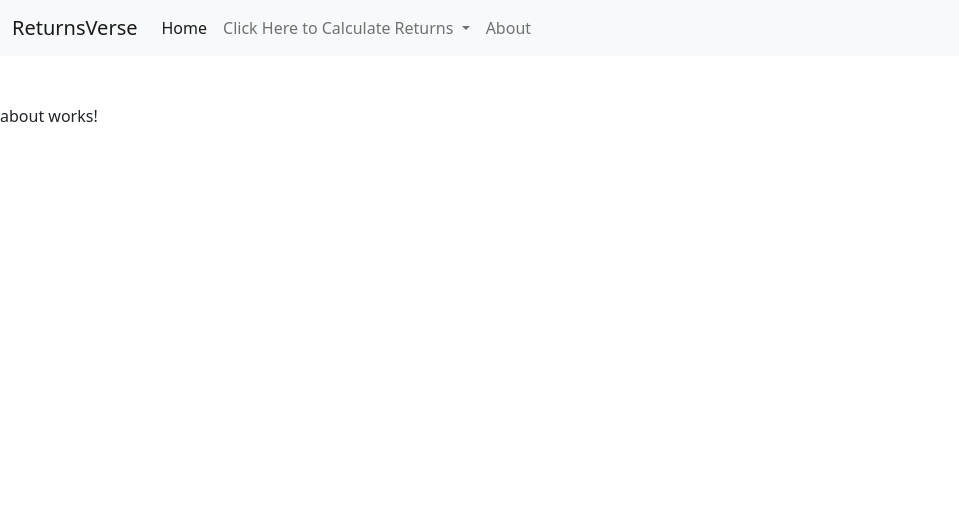
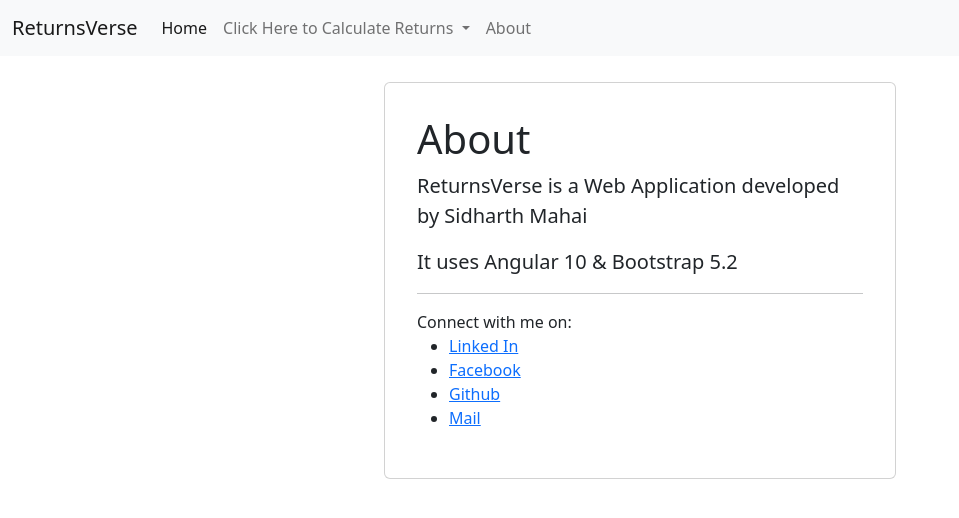
Before and after one commit to SidharthMahai/ReturnsVerse, an Angular app: page /about in a window 1280 px wide. Shown: the top 518 px of the page, without its empty margins (0-959 px from the left). Built offline with nearby package versions, Linux system fonts and the light colour scheme.

Commit message:
update about page

```diff
--- a/src/app/about/about.component.html
+++ b/src/app/about/about.component.html
@@ -1,3 +1,34 @@
-<p>
-  <br><br>about works!
-</p>
+<div class="card">
+  <div class="card-body">
+    <div class="cover-container h-100 p-3 mx-auto flex-column">
+      <div class="jumbotron">
+        <main role="main" class="inner cover">
+          <h1 class="cover-heading">About</h1>
+          <p class="lead">
+            ReturnsVerse is a Web Application developed by
+            <b>Sidharth Mahai</b>
+          </p>
+          <p class="lead">
+            It uses Angular 10 & Bootstrap 5.2
+          </p>
+          <hr />
+          Connect with me on:
+          <ul>
+            <li>
+              <a href="https://www.linkedin.com/in/sidharth-mahai-52a805173"
+                >Linked In</a
+              >
+            </li>
+            <li>
+              <a href="https://www.facebook.com/sidharth.sharma.52035/"
+                >Facebook</a
+              >
+            </li>
+            <li><a href="https://www.github.com/SidharthMahai/">Github</a></li>
+            <li><a href="mailto: sidharth.mahai.work@gmail.com">Mail</a></li>
+          </ul>
+        </main>
+      </div>
+    </div>
+  </div>
+</div>
--- a/src/app/about/about.component.scss
+++ b/src/app/about/about.component.scss
@@ -0,0 +1,9 @@
+.cover-container {
+    max-width: 42em;
+  }
+
+  .card {
+    margin-top:2%;
+    margin-left:30%;
+    margin-right: 30%;
+  }
```
